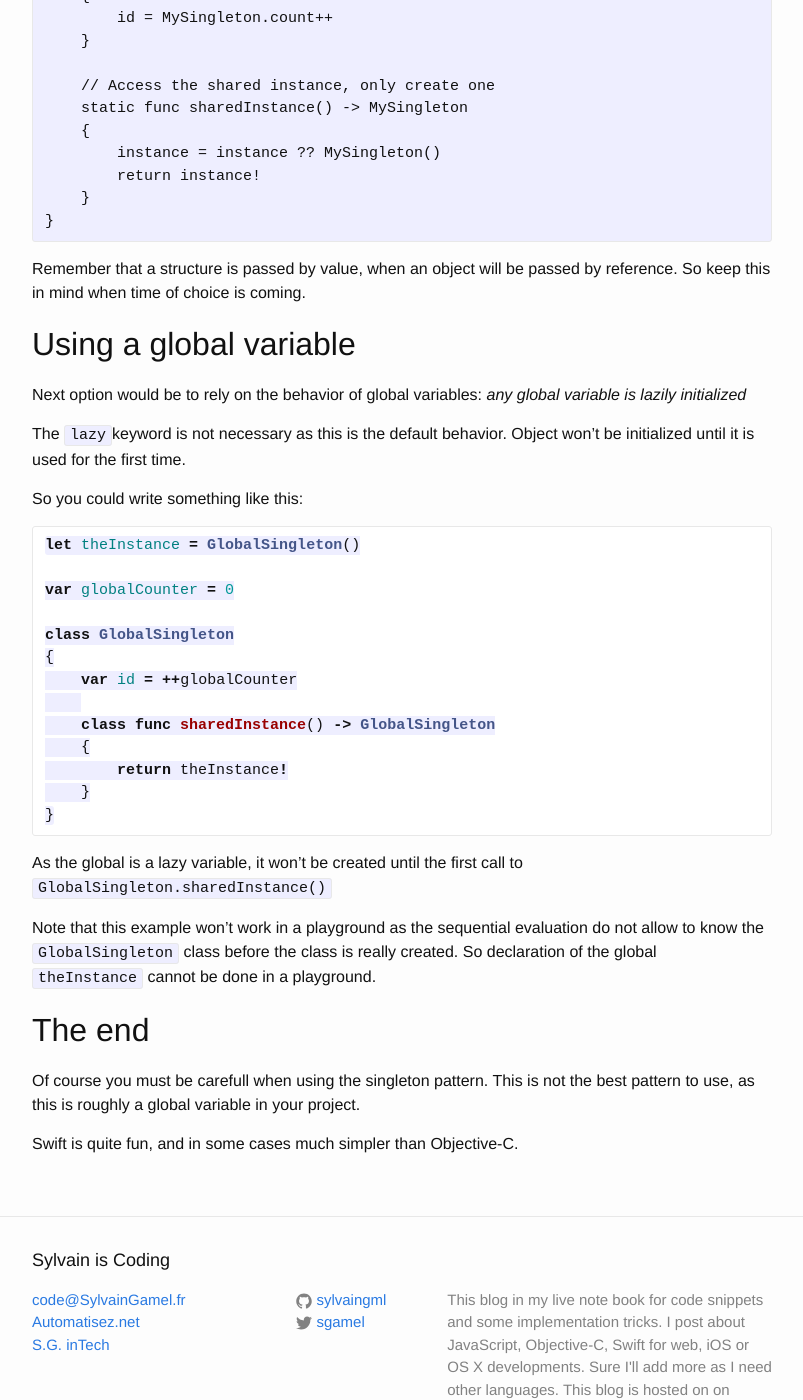
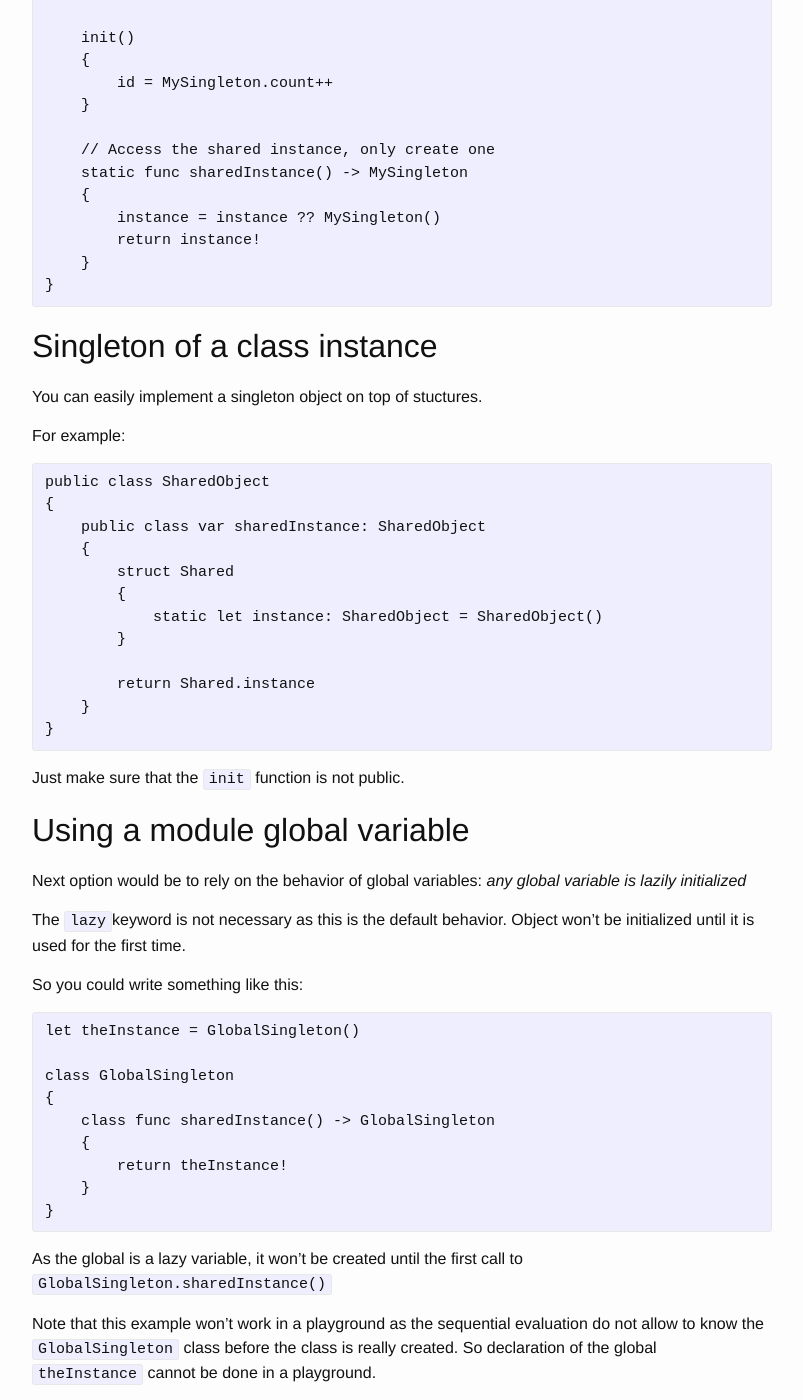
Before and after one commit to sylvaingml/sylvaingml.github.io, a Jekyll site: the page built from _posts/2015/03/2015-03-20-Swift-singleton.markdown, in a window 1280 px wide and 1400 px high, scrolled down 1125 px. Shown: the whole window, without its empty margins (238-1041 px from the left). Built offline with Jekyll 4.4.1, drawn with Linux system fonts in a browser that asks for light colours; some of the changed text lies outside the part shown.

Commit message:
Updated post on singleton.

````diff
--- a/_posts/2015/02/2015-02-12-Swift-singleton.markdown
+++ b/_posts/2015/03/2015-03-20-Swift-singleton.markdown
@@ -1,11 +1,14 @@
 ---
 layout: post
 title:  "Swift, implementing singleton pattern"
-date:   2015-02-13 00:00:00
+date:   2015-03-20 21:00:00
 categories: Swift
 ---
 
-I've had a simple need: implementing a singleton pattern in the Swift langage.
+Current version of Swift does not support class variables.
+We have to wait until 1.2 version to be available with iOS 8.3.
+
+Until then, how can I implement a singleton pattern in the Swift language.
 
 ## Using a ``struct``
 
@@ -31,7 +34,7 @@ class MySingleton
 But in current Swift version, the langage does not support the ``class``variables.
 this will be supported in version 1.2
 
-You can anyway define a static variable in a structure.
+But you can define a class variable in a structure using the ``static`` qualifier.
 
 You can write something like the following:
 
@@ -61,10 +64,34 @@ struct MySingleton
 }
 ```
 
-Remember that a structure is passed by value, when an object will
-be passed by reference. So keep this in mind when time of choice is coming.
+## Singleton of a class instance
 
-## Using a global variable
+
+You can easily implement a singleton object on top of stuctures.
+
+For example:
+
+```Swift
+public class SharedObject
+{
+    public class var sharedInstance: SharedObject
+    {
+        struct Shared
+        {
+            static let instance: SharedObject = SharedObject()
+        }
+
+        return Shared.instance
+    }
+}
+```
+
+Just make sure that the ``init`` function is not public.
+
+
+
+## Using a module global variable
+
 
 Next option would be to rely on the behavior of global variables:
 *any global variable is lazily initialized*
@@ -75,15 +102,11 @@ Object won't be initialized until it is used for the first time.
 
 So you could write something like this:
 
-```swift
+```Swift
 let theInstance = GlobalSingleton()
-
-var globalCounter = 0
 
 class GlobalSingleton
 {
-    var id = ++globalCounter
-
     class func sharedInstance() -> GlobalSingleton
     {
         return theInstance!
@@ -100,7 +123,5 @@ So declaration of the global ``theInstance`` cannot be done in a playground.
 
 ## The end
 
-Of course you must be carefull when using the singleton pattern.
+Of course you must be careful when using the singleton pattern.
 This is not the best pattern to use, as this is roughly a global variable in your project.
-
-Swift is quite fun, and in some cases much simpler than Objective-C.
````
